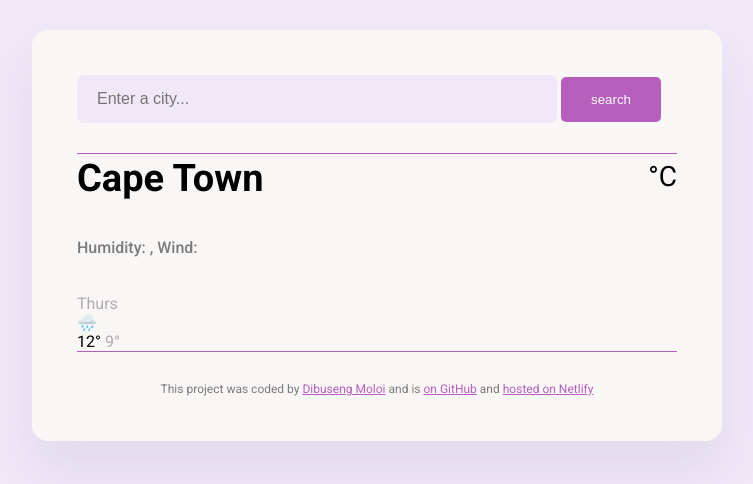
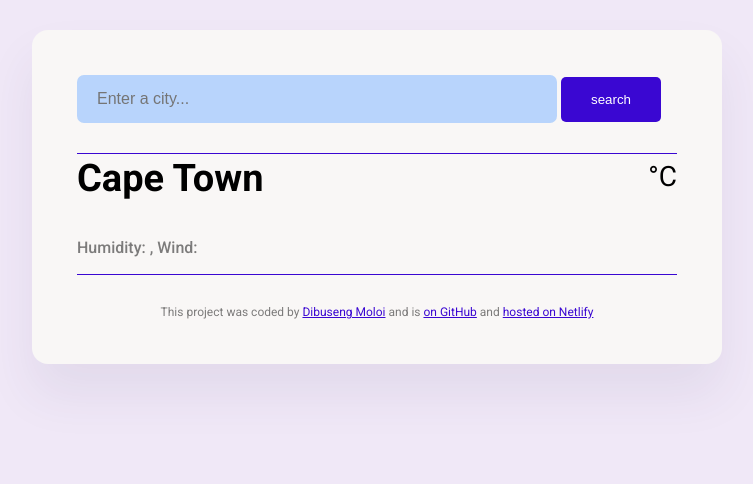
Before and after one commit to DibuMoloi001/weather-forecast-final-project-1, a plain HTML site: page index.html in a window 1280 px wide. Shown: the whole page, without its empty margins (263-1016 px from the left). Drawn offline with nearby package versions, Linux system fonts and the light colour scheme; no server answers.

Commit message:
removed weather forecast on htm

```diff
--- a/index.html
+++ b/index.html
@@ -45,18 +45,6 @@
             <div class="unit">°C</div>
           </div>
         </div>
-        <div class="weather-forecast">
-          <div class="row">
-            <div class="col-2">
-              <div class="weather-forecast-date">Thurs</div>
-              🌧️
-              <div class="weather-forecast-temperature">
-                <span class="weather-forecast-temperature-max">12° </span>
-                <span class="weather-forecast-temperature-min">9°</span>
-              </div>
-            </div>
-          </div>
-        </div>
       </main>
 
       <footer>
--- a/src/style.css
+++ b/src/style.css
@@ -4,7 +4,7 @@ body {
   background-color: rgb(240, 232, 247);
 }
 a {
-  color: rgb(182, 94, 187);
+  color: rgb(58, 7, 210);
 }
 .weather-app {
   background-color: rgb(249, 247, 246);
@@ -15,11 +15,11 @@ a {
   border-radius: 16px;
 }
 header {
-  border-bottom: 1px solid rgb(182, 94, 187);
+  border-bottom: 1px solid rgb(58, 7, 210);
   padding: 0 0 30px 0;
 }
 .search-form-input {
-  background-color: rgb(240, 232, 247);
+  background-color: rgb(184, 212, 252);
   border: none;
   border-radius: 7px;
   width: 80%;
@@ -27,7 +27,7 @@ header {
   font-size: 16px;
 }
 .search-form-button {
-  background-color: rgb(182, 94, 187);
+  background-color: rgb(58, 7, 210);
   border: none;
   padding: 15px 30px;
   border-radius: 5px;
@@ -66,25 +66,12 @@ header {
   font-size: 28px;
   margin-top: 6px;
 }
-.weather-forecast {
-  margin-top: 20px;
-}
-.weather-forecast-date {
-  font-size: 16px;
-  color: rgb(175, 172, 177);
-}
-.weather-forecast-temperature {
-  font-size: 16px;
-}
 
-.weather-forecast-temperature-min {
-  color: rgb(175, 172, 177);
-}
 .weather-container {
   display: flex;
 }
 footer {
-  border-top: 1px solid rgb(182, 94, 187);
+  border-top: 1px solid rgb(58, 7, 210);
   padding: 30px 0 0 0;
   text-align: center;
   font-size: 12px;
```
